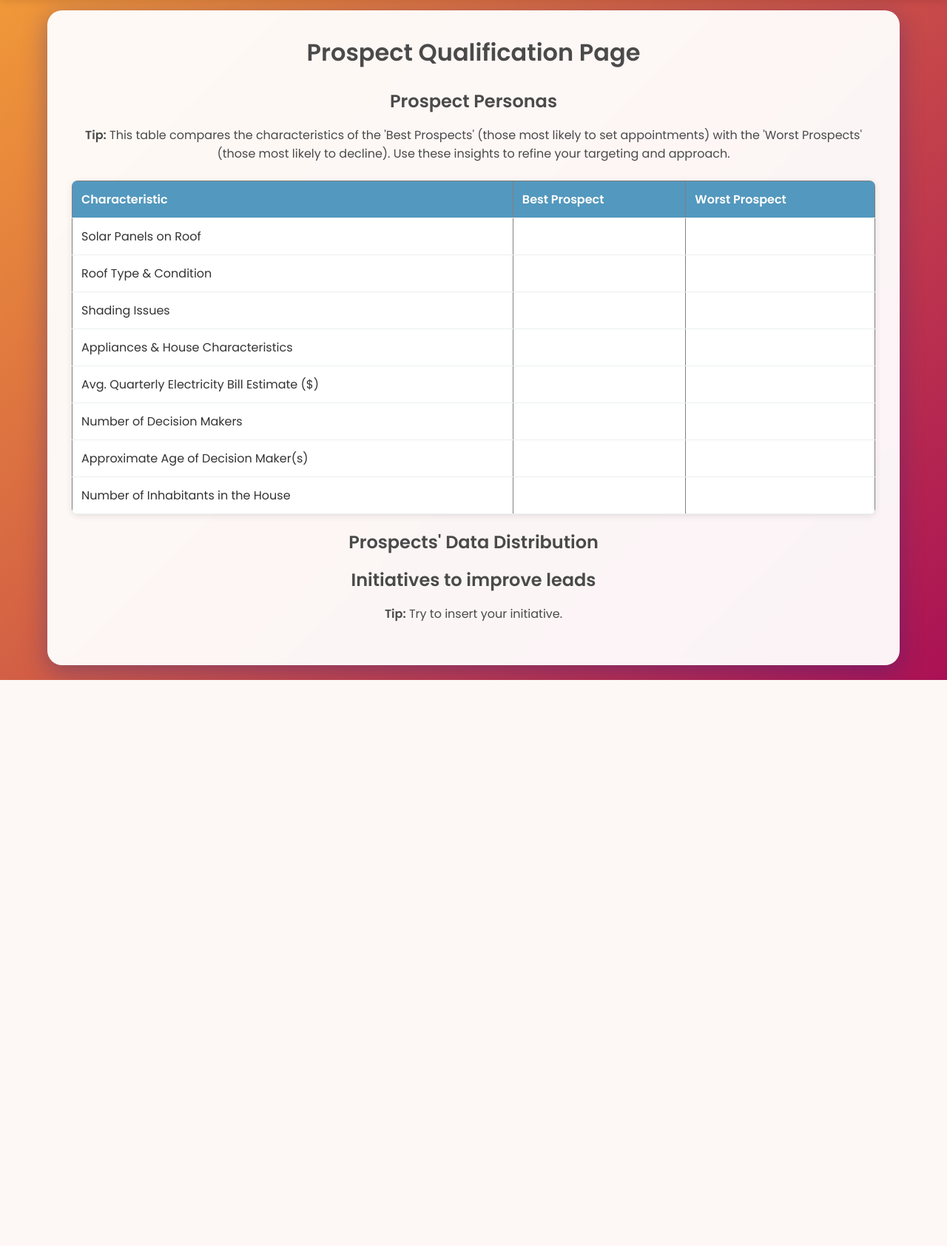
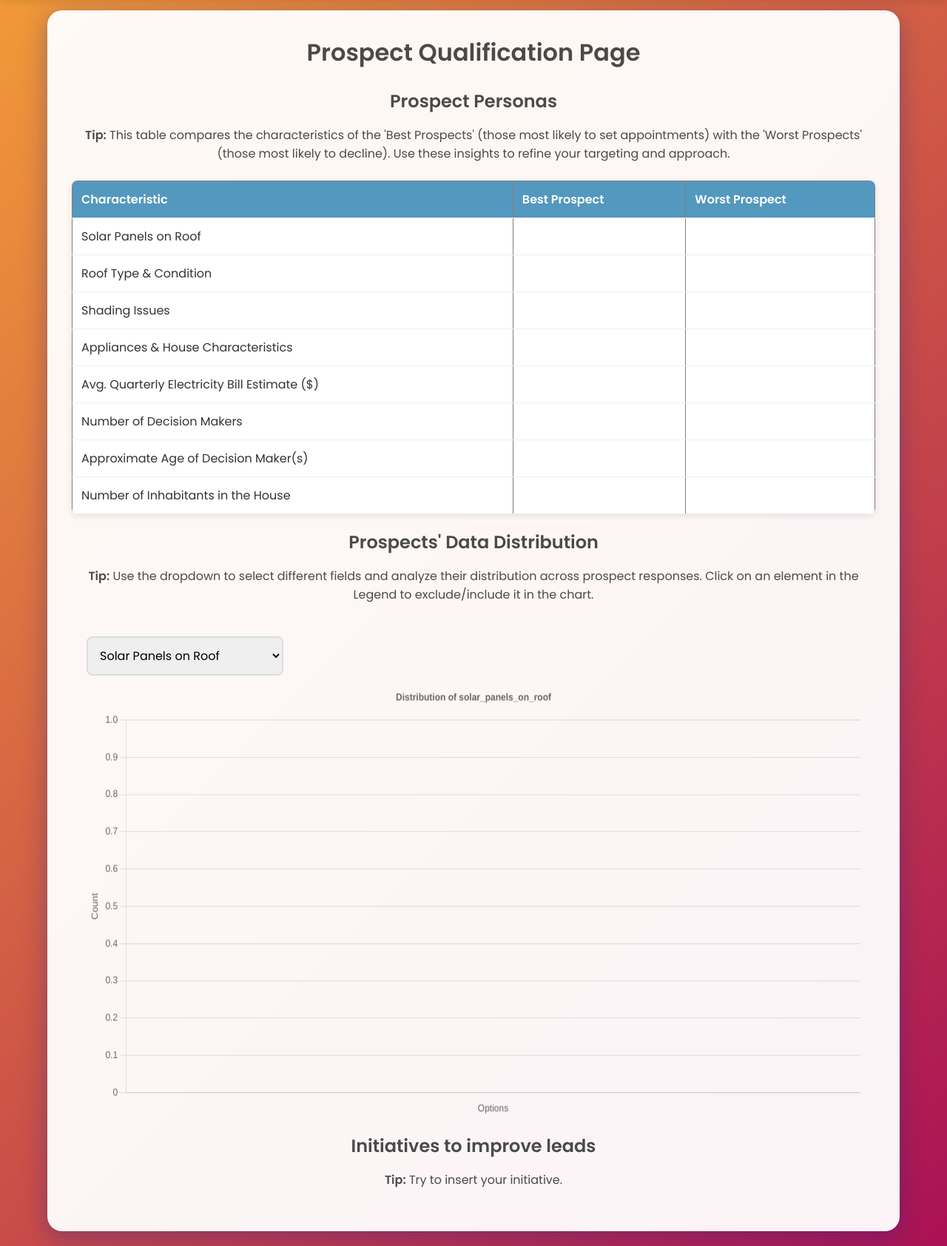
Before and after one commit to alessandroredrouge/Solar-Leads, a Flask app: page /prospect_qualification in a window 1280 px wide. Shown: the part 66-1750 px from the top of the page at 74% size. Before the commit the page ends 985 px from the top, so only its background shows below. Run offline with Flask 2, Linux system fonts and the light colour scheme; the visitor is signed in with stand-in values (Sample User, id 1); data that the repository does not hold is empty; parts of the project's set-up code (start-up, migrations or seed data) failed here and were passed over.

Commit message:
Created the chart in the Prospects' Data Distribution section of the Prospect Qualification page

```diff
--- a/app/data_processing.py
+++ b/app/data_processing.py
@@ -188,6 +188,60 @@ def get_prospect_personas():
 
     return {'best': best_persona, 'worst': worst_persona}
 
+#TODO: in the future you can add also the option to distinguish between absolute and normalized data
+def get_prospects_data_distribution_data(field):
+    all_data = list(collection.find())
+
+    if field == 'electricity_bill_estimate':
+        return get_numerical_distribution(all_data, field)
+    else:
+        return get_categorical_distribution(all_data, field)
+
+def get_numerical_distribution(data, field):
+    response_values = defaultdict(list)
+    for d in data:
+        response = d['prospect_response']
+        value = d.get(field)
+        if value not in ['', 'n/a', None]:
+            try:
+                response_values[response].append(float(value))
+            except ValueError:
+                continue
+
+    responses = list(response_values.keys())
+    averages = [mean(values) if values else 0 for values in response_values.values()]
+
+    return {
+        'type': 'numerical',
+        'field': field,
+        'responses': responses,
+        'values': averages
+    }
+
+def get_categorical_distribution(data, field):
+    response_counts = defaultdict(lambda: defaultdict(int))
+    for d in data:
+        response = d['prospect_response']
+        value = d.get(field)
+        if value not in ['', 'n/a', None]:
+            if isinstance(value, list):
+                for v in value:
+                    response_counts[response][v] += 1
+            else:
+                response_counts[response][value] += 1
+
+    options = sorted(set(option for counts in response_counts.values() for option in counts.keys()))
+    responses = list(response_counts.keys())
+    values = [[response_counts[response].get(option, 0) for option in options] for response in responses]
+
+    return {
+        'type': 'categorical',
+        'field': field,
+        'options': options,
+        'responses': responses,
+        'values': values
+    }
+
 # Functions for the Analytics webpage
 
 def get_team_overview():
--- a/app/main.py
+++ b/app/main.py
@@ -3,7 +3,7 @@
 # Programming Language: Python (Flask).
 
 from flask import Flask, render_template, request, session, redirect, url_for, session, flash, jsonify
-from data_processing import sync_local_cache, get_one_day_performance, get_overall_performance, get_team_overview, get_team_performance, get_prospect_responses, get_reasons_of_no, prepare_data_for_prediction, get_prospect_personas
+from data_processing import sync_local_cache, get_one_day_performance, get_overall_performance, get_team_overview, get_team_performance, get_prospect_responses, get_reasons_of_no, prepare_data_for_prediction, get_prospect_personas, get_prospects_data_distribution_data
 from database import save_data, delete_data, delete_ALL_data, load_data, load_num_of_data, load_ML_prediction_data, get_map_data, get_last_available_date_for_user
 from datetime import datetime
 from ML_model import load_trained_model
@@ -206,6 +206,14 @@ def get_prospect_personas_data():
     personas = get_prospect_personas()
     return jsonify(personas)
 
+@app.route('/get_prospects_data_distribution/<field>')
+def get_prospects_data_distribution(field):
+    role = session.get('role')
+    if not role or role == 'Canvasser':
+        return jsonify({"error": "Unauthorized"}), 403
+    data = get_prospects_data_distribution_data(field)
+    return jsonify(data)
+
 @app.route('/get_team_overview', methods=['GET'])
 def get_team_overview_data():
     if session.get('role') != 'Manager':
--- a/app/static/script.js
+++ b/app/static/script.js
@@ -333,6 +333,7 @@ Would this be something you're interested in?";
     }
 });
 
+// Scripts for the Prospect Qualification page
 // Function to populate the Prospect Personas table
 function populateProspectPersonas() {
     fetch('/get_prospect_personas')
@@ -358,13 +359,131 @@ function populateProspectPersonas() {
         .catch(error => console.error('Error:', error));
 }
 
+let prospectsDataDistributionChart;
+
+function createProspectsDataDistributionChart(data) {
+    const ctx = document.getElementById('prospectsDataDistributionChart').getContext('2d');
+    const isNumerical = data.type === 'numerical';
+
+    if (prospectsDataDistributionChart) {
+        prospectsDataDistributionChart.destroy();
+    }
+
+    // Define the order of responses and their corresponding colors
+    const responseOrder = [
+        'Undefined',
+        'No answer',
+        'Not interested (Renter)',
+        'Not interested (Homeowner)',
+        'Request to Return later',
+        'Positive conversation (Initial)',
+        'Positive conversation (Detailed)',
+        'Appointment set'
+    ];
+
+    const colorMap = {
+        'Undefined': 'rgba(255, 255, 255, 0.6)',
+        'No answer': 'rgba(128, 128, 128, 0.6)',
+        'Not interested (Renter)': 'rgba(255, 165, 0, 0.6)',
+        'Not interested (Homeowner)': 'rgba(255, 0, 0, 0.6)',
+        'Request to Return later': 'rgba(255, 215, 0, 0.6)',
+        'Positive conversation (Initial)': 'rgba(0, 0, 255, 0.6)',
+        'Positive conversation (Detailed)': 'rgba(173, 216, 230, 0.6)',
+        'Appointment set': 'rgba(0, 128, 0, 0.6)'
+    };
+
+    let chartData;
+    if (isNumerical) {
+        chartData = {
+            labels: data.responses,
+            datasets: [{
+                label: 'Average',
+                data: data.values,
+                backgroundColor: data.responses.map(response => colorMap[response] || 'rgba(75, 192, 192, 0.6)'),
+                borderColor: data.responses.map(response => colorMap[response]?.replace('0.6', '1') || 'rgba(75, 192, 192, 1)'),
+                borderWidth: 1
+            }]
+        };
+    } else {
+        // Sort the data according to the responseOrder
+        const sortedIndices = responseOrder.map(response => data.responses.indexOf(response)).filter(index => index !== -1);
+        const sortedResponses = sortedIndices.map(index => data.responses[index]);
+        const sortedValues = sortedIndices.map(index => data.values[index]);
+
+        chartData = {
+            labels: data.options,
+            datasets: sortedResponses.map((response, index) => ({
+                label: response,
+                data: sortedValues[index],
+                backgroundColor: colorMap[response] || `rgba(${Math.random() * 255}, ${Math.random() * 255}, ${Math.random() * 255}, 0.6)`,
+                borderColor: colorMap[response]?.replace('0.6', '1') || `rgba(${Math.random() * 255}, ${Math.random() * 255}, ${Math.random() * 255}, 1)`,
+                borderWidth: 1
+            }))
+        };
+    }
+
+    prospectsDataDistributionChart = new Chart(ctx, {
+        type: isNumerical ? 'bar' : 'bar',
+        data: chartData,
+        options: {
+            responsive: true,
+            scales: {
+                x: {
+                    stacked: !isNumerical,
+                    title: {
+                        display: true,
+                        text: isNumerical ? 'Prospect Response' : 'Options'
+                    }
+                },
+                y: {
+                    stacked: !isNumerical,
+                    beginAtZero: true,
+                    title: {
+                        display: true,
+                        text: isNumerical ? 'Average Value' : 'Count'
+                    }
+                }
+            },
+            plugins: {
+                legend: {
+                    display: !isNumerical,
+                    position: 'top'
+                },
+                title: {
+                    display: true,
+                    text: `Distribution of ${data.field}`
+                }
+            }
+        }
+    });
+}
+
+function fetchProspectsDataDistribution(field) {
+    fetch(`/get_prospects_data_distribution/${field}`)
+        .then(response => response.json())
+        .then(data => {
+            createProspectsDataDistributionChart(data);
+        })
+        .catch(error => console.error('Error:', error));
+}
+
 // Load components of the Prospect Qualification page
 document.addEventListener('DOMContentLoaded', function() {
     if (document.getElementById('best-solar-panels')) {
         populateProspectPersonas();
     }
+    const fieldSelect = document.getElementById('field-select');
+
+    if (fieldSelect) {
+        fetchProspectsDataDistribution(fieldSelect.value);
+
+        fieldSelect.addEventListener('change', function() {
+            fetchProspectsDataDistribution(this.value);
+        });
+    }
 });
 
+// Scripts for the Analytics page
 // Call this function when the analytics page loads
 document.addEventListener('DOMContentLoaded', function() {
     function updateTeamOverviewData() {
--- a/app/static/style.css
+++ b/app/static/style.css
@@ -413,8 +413,23 @@ tbody tr:hover {
 /* Team performance chart styling in Analytics page */
 .chart-container {
     width: 100%;
-    max-width: 800px;
-    margin: 20px auto;
+    max-width: 1200px; /* Adjust this value as needed */
+    margin: 0 auto;
+    padding: 20px;
+}
+
+.chart-wrapper {
+    position: relative;
+    height: 0;
+    padding-bottom: 56.25%; /* This creates a 16:9 aspect ratio. Adjust as needed */
+}
+
+.chart-wrapper canvas {
+    position: absolute;
+    top: 0;
+    left: 0;
+    width: 100% !important;
+    height: 100% !important;
 }
 
 .chart-controls {
--- a/app/templates/prospect_qualification.html
+++ b/app/templates/prospect_qualification.html
@@ -9,6 +9,7 @@
     <link rel="stylesheet" href="{{ url_for('static', filename='style.css') }}">
     <script src="{{ url_for('static', filename='script.js') }}"></script>
     <link rel="icon" type="image/x-icon" href="{{ url_for('static', filename='images/favicon.ico') }}">
+    <script src="https://cdn.jsdelivr.net/npm/chart.js"></script>
 </head>
 <!-- Navbar -->
 <nav id="navbar">
@@ -94,6 +95,24 @@
             </table>
         </div>
         <h2>Prospects' Data Distribution</h2>
+        <p class="data-tip"><strong>Tip:</strong> Use the dropdown to select different fields and analyze their distribution across prospect responses. Click on an element in the Legend to exclude/include it in the chart.</p>
+        <div class="chart-container">
+            <div class="chart-controls">
+                <select id="field-select">
+                    <option value="solar_panels_on_roof">Solar Panels on Roof</option>
+                    <option value="roof_type_condition">Roof Type & Condition</option>
+                    <option value="shading_issues">Shading Issues</option>
+                    <option value="appliances">Appliances</option>
+                    <option value="electricity_bill_estimate">Electricity Bill Estimate</option>
+                    <option value="number_of_decision_makers">Number of Decision Makers</option>
+                    <option value="approximate_age">Approximate Age</option>
+                    <option value="number_inhabitants">Number of Inhabitants</option>
+                </select>
+            </div>
+            <div class="chart-wrapper">
+                <canvas id="prospectsDataDistributionChart"></canvas>
+            </div>
+        </div>
 
 
         <h2>Initiatives to improve leads</h2>
```
